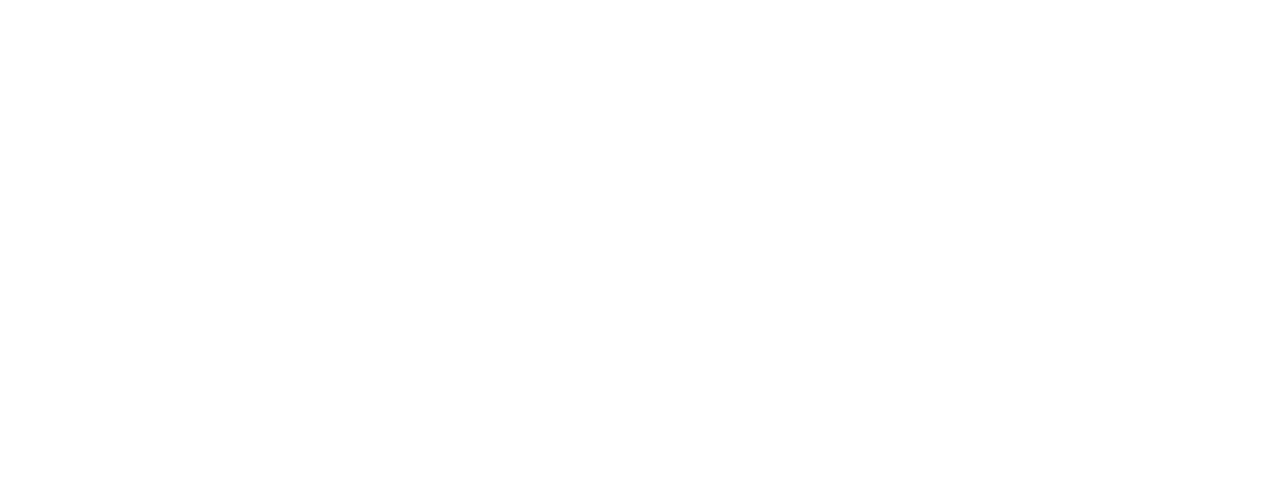
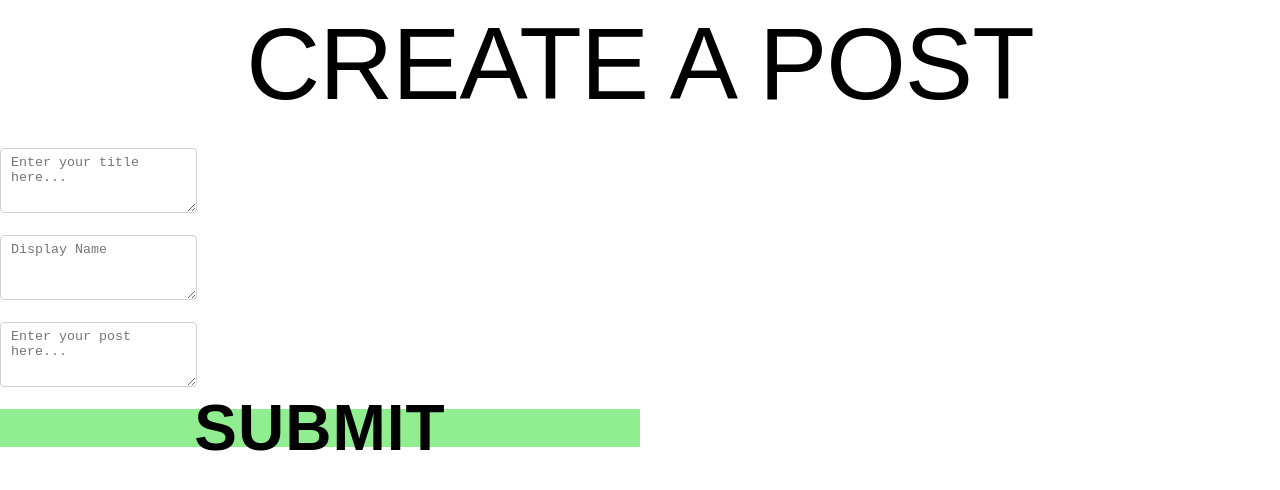
Before and after one commit to nikau-2018/the-va, a React app in the folder client/: page /create in a window 1280 px wide. Shown: the top 490 px of the page. Built offline with nearby package versions, Linux system fonts and the light colour scheme.

Commit message:
post submit form

```diff
--- a/client/src/App.js
+++ b/client/src/App.js
@@ -1,6 +1,6 @@
 import React, {Component} from 'react'
 // import request from 'axios'
-import { BrowserRouter as Router, Route } from 'react-router-dom'
+import {BrowserRouter as Router, Route} from 'react-router-dom'
 
 import './App.css'
 
@@ -14,6 +14,8 @@ import PostList from './components/PostList'
 import Village from './components/Village/Village'
 import MyPost from './components/MyPost'
 
+import CreatePostMain from './components/CreatePostMain'
+
 class App extends Component {
   render () {
     return (
@@ -23,6 +25,7 @@ class App extends Component {
           <Route path='/login' component={Login} />
           <Route path='/register' component={Register} />
           <Route path='/list' component={PostList} />
+          <Route path='/create' component={CreatePostMain} />
           <Route path='/home' component={Home} />
           <Route path='/village' component={Village} />
           <Route path='/mypost' component={MyPost} />
--- a/client/src/components/CreatePostMain.jsx
+++ b/client/src/components/CreatePostMain.jsx
@@ -1,14 +1,17 @@
 // the post-detail branch has the same component CreatePost.jsx, delete and use this file
 
 import React from 'react'
+import axios from 'axios'
+import {Redirect} from 'react-router'
 
 class CreatePost extends React.Component {
   constructor (props) {
     super(props)
     this.state = {
+      displayName: '',
       title: '',
       body: '',
-      submit: {}
+      done: false
     }
     this.handleChange = this.handleChange.bind(this)
     this.handleClick = this.handleClick.bind(this)
@@ -22,12 +25,19 @@ class CreatePost extends React.Component {
 
   // this handleClick will send a post request to our /api/v1/. this needs to be added to the function
   handleClick (e) {
-    this.setState({
-      submit: {
+    const postData = {
+      postData: {
+        userId: 1000,
+        displayName: this.state.displayName,
         title: this.state.title,
         body: this.state.body
       }
-    })
+    }
+
+    axios.post('http://192.168.1.183:3001/api/v1/posts/', postData)
+      .then(response => {
+        this.setState({done: true})
+      })
   }
 
   render () {
@@ -35,8 +45,10 @@ class CreatePost extends React.Component {
       <div>
         <h2>Create a Post</h2>
         <textarea placeholder="Enter your title here..." name="title" value={this.state.title} onChange={this.handleChange} /><br />
+        <textarea placeholder="Display Name" name="displayName" value={this.state.displayName} onChange={this.handleChange} /><br />
         <textarea placeholder="Enter your post here..." name="body" value={this.state.body} onChange={this.handleChange}/><br />
         <button onClick={this.handleClick}>Submit</button>
+        {this.state.done && <Redirect to="/list"/>}
       </div>
     )
   }
--- a/client/src/components/MyPost.jsx
+++ b/client/src/components/MyPost.jsx
@@ -0,0 +1,10 @@
+import React from 'react'
+import {Link} from 'react-router-dom'
+
+const MyPost = (props) => (
+  <div>
+    <h1>MyPost component</h1>
+  </div>
+)
+
+export default MyPost
```
Also changed, not shown: 1 other file (tests, documents, lock files or other folders).
